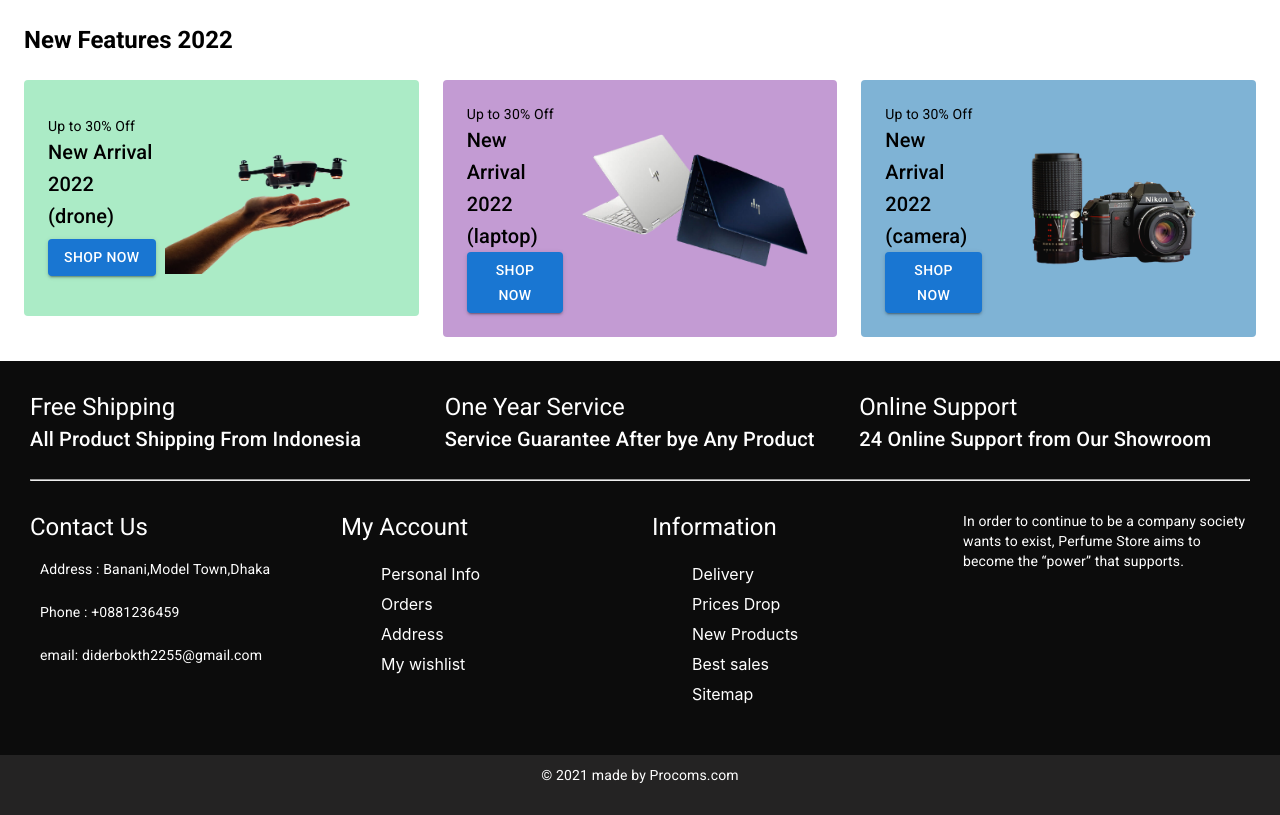
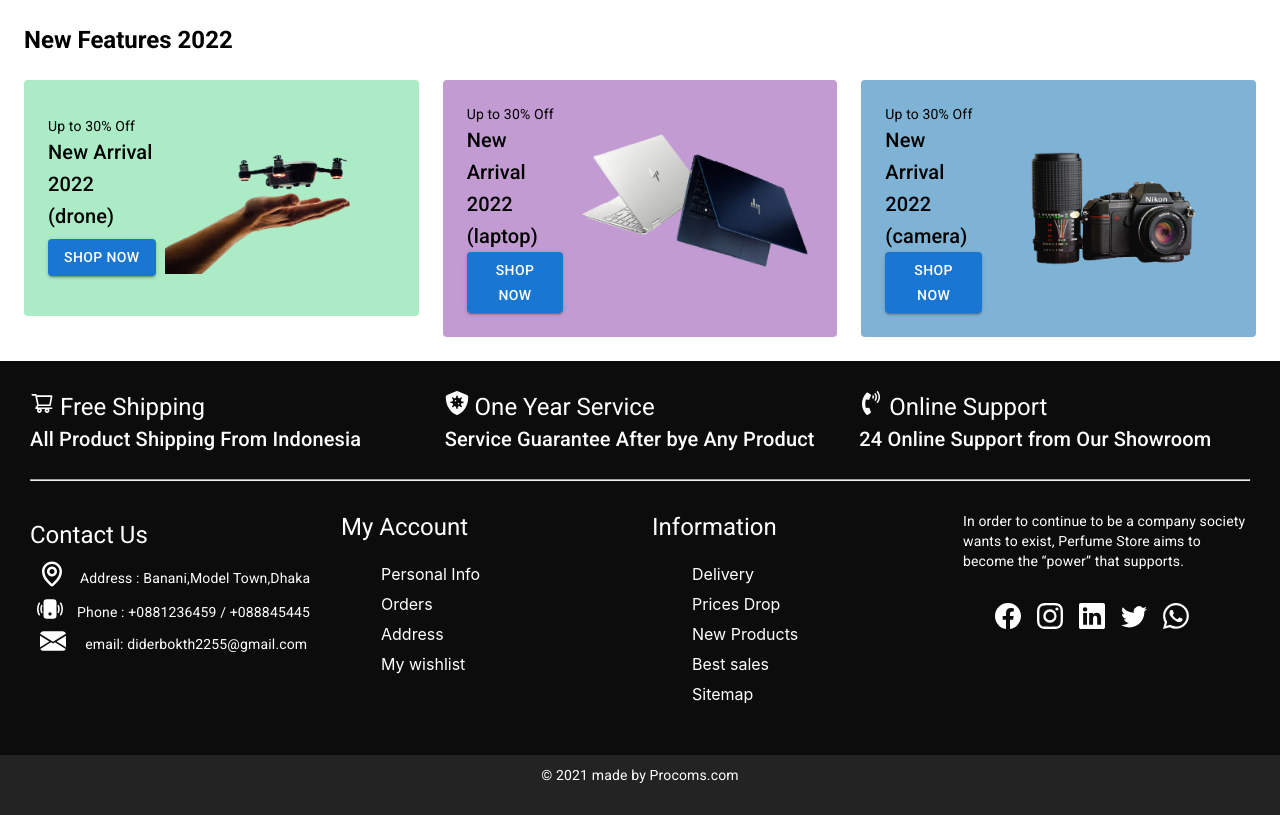
Before and after one commit to Didar2255/procoms, a React (Create React App) app: page / in a window 1280 px wide. Built offline with nearby package versions, Linux system fonts and the light colour scheme.

Commit message:
modify footer section

```diff
--- a/src/components/Footer/Footer.css
+++ b/src/components/Footer/Footer.css
@@ -28,18 +28,7 @@
     padding: 10px;
     text-align: center;
 }
-.social-media{
-    margin-top: 30px;
-}
-.social-media i{
-    font-size:30px;
-    margin-right: 20px;
-}
-.social-media i:hover{
-    transform: scale(1.10);
-    color: rgb(11, 130, 54);
-    cursor: pointer;
-}
+
 hr{
     margin-bottom: 30px;
 }
--- a/src/components/Footer/Footer.js
+++ b/src/components/Footer/Footer.js
@@ -1,5 +1,9 @@
 import { Box, Grid, Typography } from '@mui/material';
 import React from 'react';
+import { AiOutlineShoppingCart } from 'react-icons/ai'
+import { FaShieldVirus, FaPhoneVolume } from 'react-icons/fa'
+import { BiMap } from 'react-icons/bi'
+import { BsPhoneVibrateFill, BsFillEnvelopeFill, BsFacebook, BsInstagram, BsLinkedin, BsTwitter, BsWhatsapp } from 'react-icons/bs'
 import './Footer.css'
 
 const Footer = () => {
@@ -10,20 +14,20 @@ const Footer = () => {
                     <Grid container spacing={{ xs: 2, md: 3 }} columns={{ xs: 4, sm: 8, md: 12 }} sx={{ marginBottom: 3 }} >
                         <Grid item xs={12} sm={6} md={4} >
                             <Box >
-                                <Typography variant='h5'> <i className="fas fa-shipping-fast"></i> Free Shipping</Typography>
+                                <Typography variant='h5'> <AiOutlineShoppingCart /> Free Shipping</Typography>
                                 <Typography variant='h6'>All Product Shipping From Indonesia</Typography>
                             </Box>
                         </Grid>
 
                         <Grid item xs={12} sm={6} md={4} >
                             <Box >
-                                <Typography variant='h5'> <i className="fas fa-shield-virus"></i> One Year Service</Typography>
+                                <Typography variant='h5'> <FaShieldVirus /> One Year Service</Typography>
                                 <Typography variant='h6'>Service Guarantee After bye Any Product</Typography>
                             </Box>
                         </Grid>
                         <Grid item xs={12} sm={6} md={4}>
                             <Box>
-                                <Typography variant='h5'> <i className="fas fa-phone-alt"></i> Online Support</Typography>
+                                <Typography variant='h5'> <FaPhoneVolume /> Online Support</Typography>
                                 <Typography variant='h6'>24 Online Support from Our Showroom</Typography>
                             </Box>
                         </Grid>
@@ -31,11 +35,29 @@ const Footer = () => {
                     <hr />
                     <Grid container spacing={{ xs: 2, md: 3 }} columns={{ xs: 4, sm: 8, md: 12 }}>
                         <Grid item xs={12} sm={6} md={3}>
-                            <Box className="footer-content">
-                                <Typography variant='h5' className='ms-4 my-3'>Contact Us</Typography>
-                                <Typography variant='body2'> <i className="fas fa-map-marker-alt icon"></i> Address : Banani,Model Town,Dhaka</Typography>
-                                <Typography variant='body2'> <i className="fas fa-phone-alt icon"></i> Phone : +0881236459</Typography>
-                                <Typography variant='body2'> <i className="far fa-envelope-open icon"></i> email: diderbokth2255@gmail.com</Typography>
+                            <Box >
+                                <Typography variant='h5' sx={{ lineHeight: 2 }}>Contact Us</Typography>
+                                <Box sx={{ display: 'flex', alignItems: 'center', justifyContent: 'space-around' }}>
+                                    <Box sx={{ fontSize: 30 }}>
+                                        <BiMap />
+                                    </Box>
+                                    <Typography variant='body2' sx={{ lineHeight: 2 }}>
+                                        Address : Banani,Model Town,Dhaka
+                                    </Typography>
+                                </Box>
+                                <Box sx={{ display: 'flex', alignItems: 'center', justifyContent: 'space-around' }}>
+                                    <Box sx={{ fontSize: 26 }}>
+                                        <BsPhoneVibrateFill />
+                                    </Box>
+                                    <Typography variant='body2' sx={{ lineHeight: 2 }}> Phone : +0881236459 / +088845445
+                                    </Typography>
+                                </Box>
+                                <Box sx={{ display: 'flex', alignItems: 'center', justifyContent: 'space-around' }}>
+                                    <Box sx={{ fontSize: 26 }}>
+                                        <BsFillEnvelopeFill />
+                                    </Box>
+                                    <Typography variant='body2' sx={{ lineHeight: 2 }}> email: diderbokth2255@gmail.com</Typography>
+                                </Box>
                             </Box>
                         </Grid>
                         <Grid item xs={12} sm={6} md={3}>
@@ -68,12 +90,22 @@ const Footer = () => {
                                     In order to continue to be a company society wants to exist,
                                     Perfume Store aims to become the  “power” that supports.
                                 </Typography>
-                                <Box className="social-media">
-                                    <i className="fab fa-facebook-square"></i>
-                                    <i className="fab fa-instagram-square"></i>
-                                    <i className="fab fa-linkedin"></i>
-                                    <i className="fab fa-twitter-square"></i>
-                                    <i className="fab fa-whatsapp-square"></i>
+                                <Box sx={{ m: 4, fontSize: 26, display: 'flex' }}>
+                                    <Box sx={{ mr: 2 }}>
+                                        <BsFacebook />
+                                    </Box>
+                                    <Box sx={{ mr: 2 }}>
+                                        <BsInstagram />
+                                    </Box>
+                                    <Box sx={{ mr: 2 }}>
+                                        <BsLinkedin />
+                                    </Box >
+                                    <Box sx={{ mr: 2 }}>
+                                        <BsTwitter />
+                                    </Box>
+                                    <Box sx={{ mr: 2 }}>
+                                        <BsWhatsapp />
+                                    </Box>
                                 </Box>
                             </Box>
                         </Grid>
```
